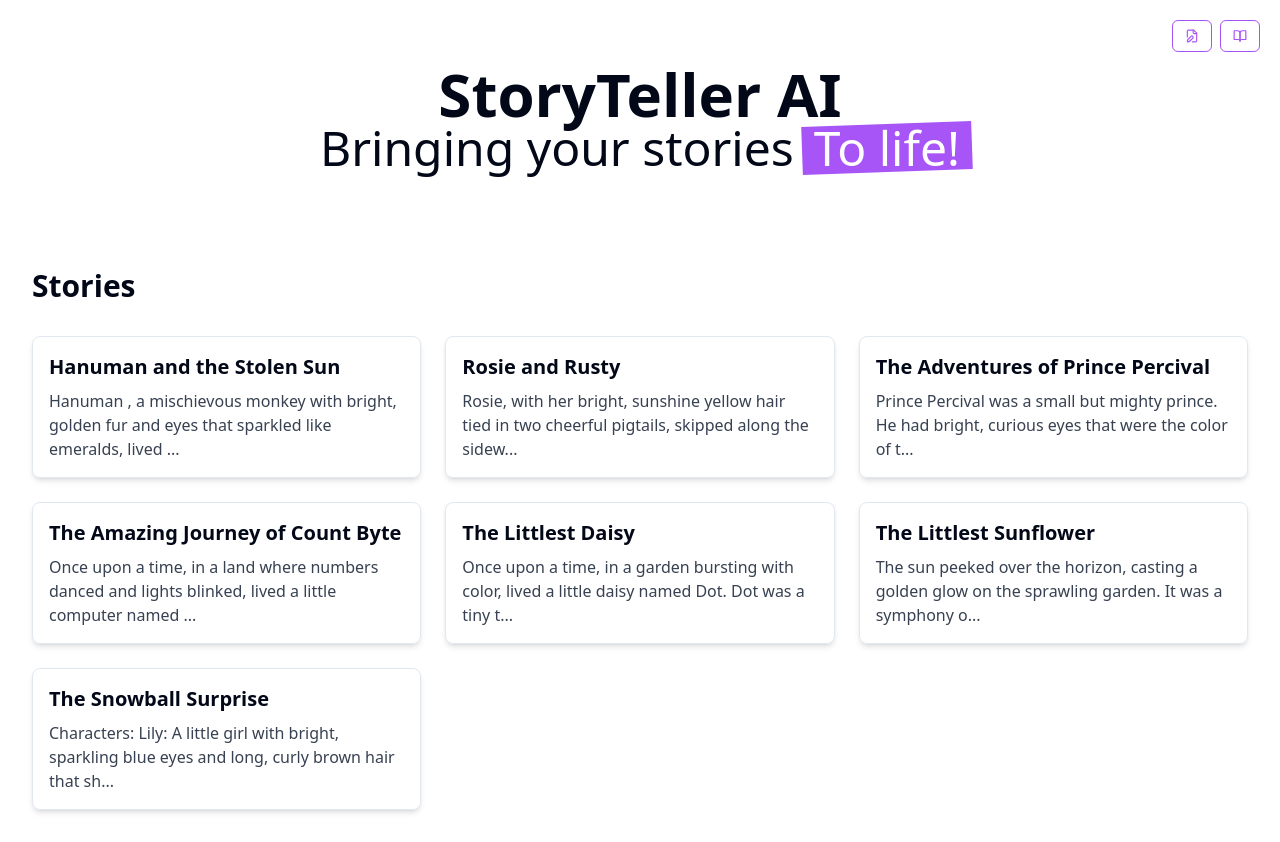
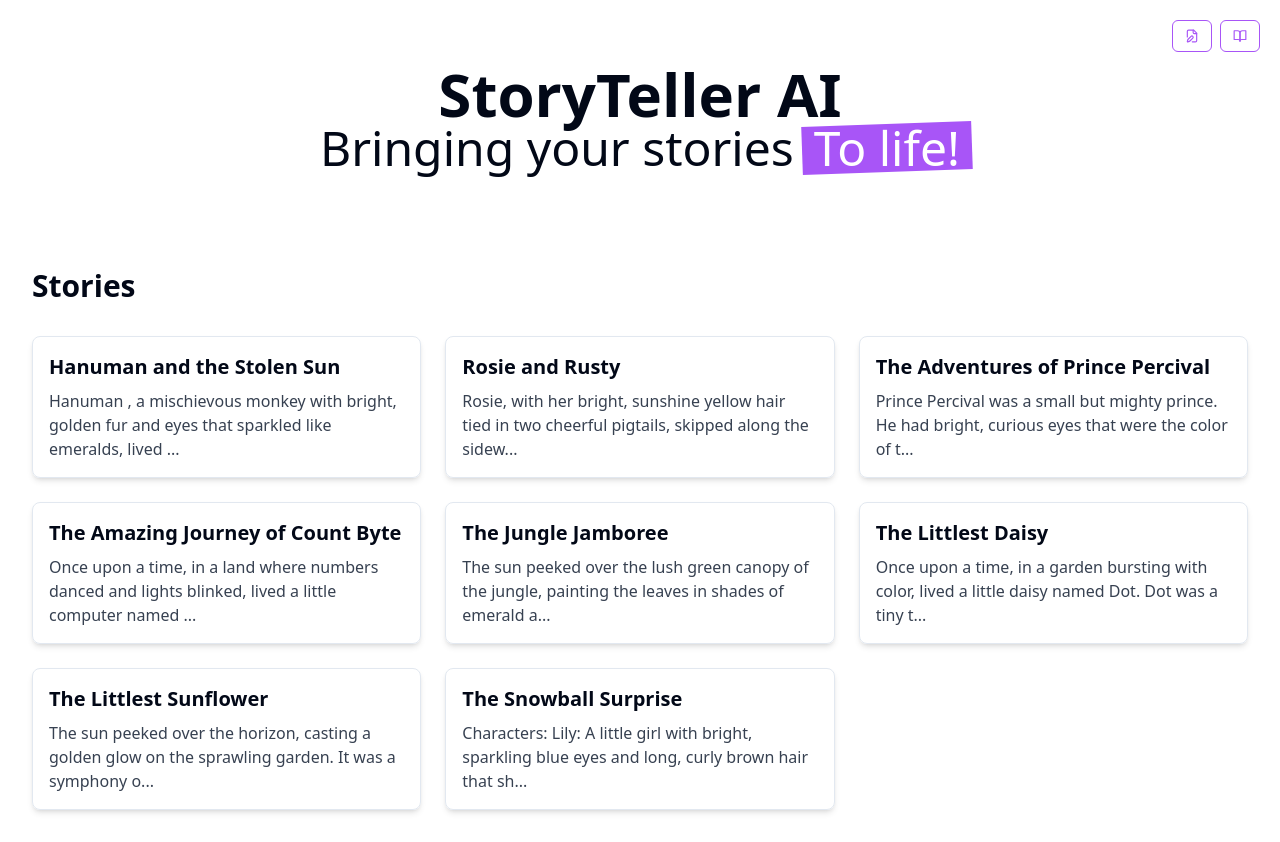
Before and after one commit to alivinshiva/Yet-another-Ai-Inn, a Next.js app: page /Stories in a window 1280 px wide. Built offline with nearby package versions, Linux system fonts and the light colour scheme.

Commit message:
added fullscreen story view

```diff
--- a/pages/Stories.tsx
+++ b/pages/Stories.tsx
@@ -1,6 +1,7 @@
 import React, { useEffect, useState } from 'react';
 import cleanTitle from "@/lib/cleanTitle";
 import { title } from 'process';
+import Link from 'next/link';
 
 interface Story {
   title: string;
@@ -39,10 +40,12 @@ const Stories: React.FC = () => {
             const storyContent = story.content.slice(contentStartIndex, contentStartIndex + 100);
 
             return (
-              <div key={index} className="border rounded-lg p-4 shadow-md">
+              <Link href={`/story/${cleanTitle(story.title)}`} key={index}>
+              <div key={index} className="border rounded-lg p-4 cursor-pointer shadow-md">
                 <h2 className="text-xl font-semibold mb-2">{story.title}</h2>
                 <p className="text-gray-700">{storyContent}...</p>
               </div>
+              </Link>
             );
           })
         )}
--- /dev/null
+++ b/pages/story/[title].tsx
@@ -0,0 +1,51 @@
+import { useRouter } from 'next/router';
+import { useEffect, useState } from 'react';
+import cleanTitle from "@/lib/cleanTitle";
+
+interface Story {
+    title: string;
+    content: string;
+}
+
+const StoryDetail: React.FC = () => {
+    const router = useRouter();
+    const { title } = router.query;
+    const [story, setStory] = useState<Story | null>(null);
+
+    useEffect(() => {
+        if (title) {
+            fetch('/api/stories')
+                .then((response) => response.json())
+                .then((data: Story[]) => {
+                    const story = data.find((story) => cleanTitle(story.title) === title);
+                    if (story) {
+                        setStory({
+                            ...story,
+                            title: cleanTitle(story.title),
+                            content: cleanTitle(story.content),
+                        });
+                    }
+                })
+                .catch((error) => {
+                    console.error('Error fetching stories:', error);
+                });
+        }
+    }, [title]);
+
+    if (!story) {
+        return <p>Loading...</p>;
+    }
+    const contentStartIndex = story.content.indexOf(story.title) + story.title.length;
+    const storyContent = story.content.slice(contentStartIndex);
+    return (
+        <main className="flex flex-col items-center justify-center min-h-screen p-8 bg-gray-100">
+            <article className="bg-white p-8 rounded-lg shadow-lg max-w-3xl w-full">
+                <h1 className="text-4xl font-bold mb-8">{story.title}</h1>
+
+                <p className="text-gray-700 whitespace-pre-line">{storyContent}</p>
+            </article>
+        </main>
+    );
+};
+
+export default StoryDetail;
```
Also changed, not shown: public/stories/The Jungle Jamboree.txt (added).
